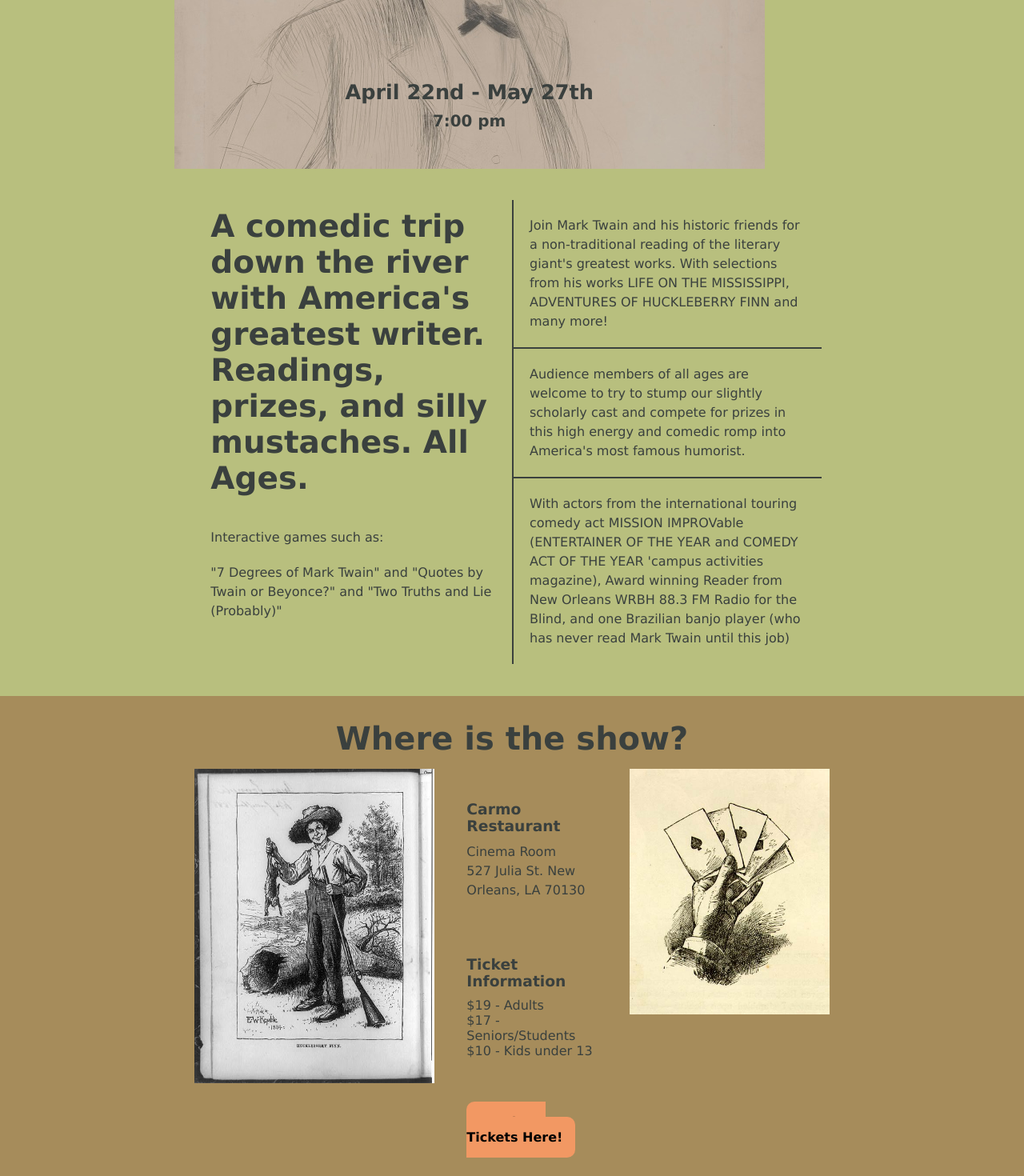
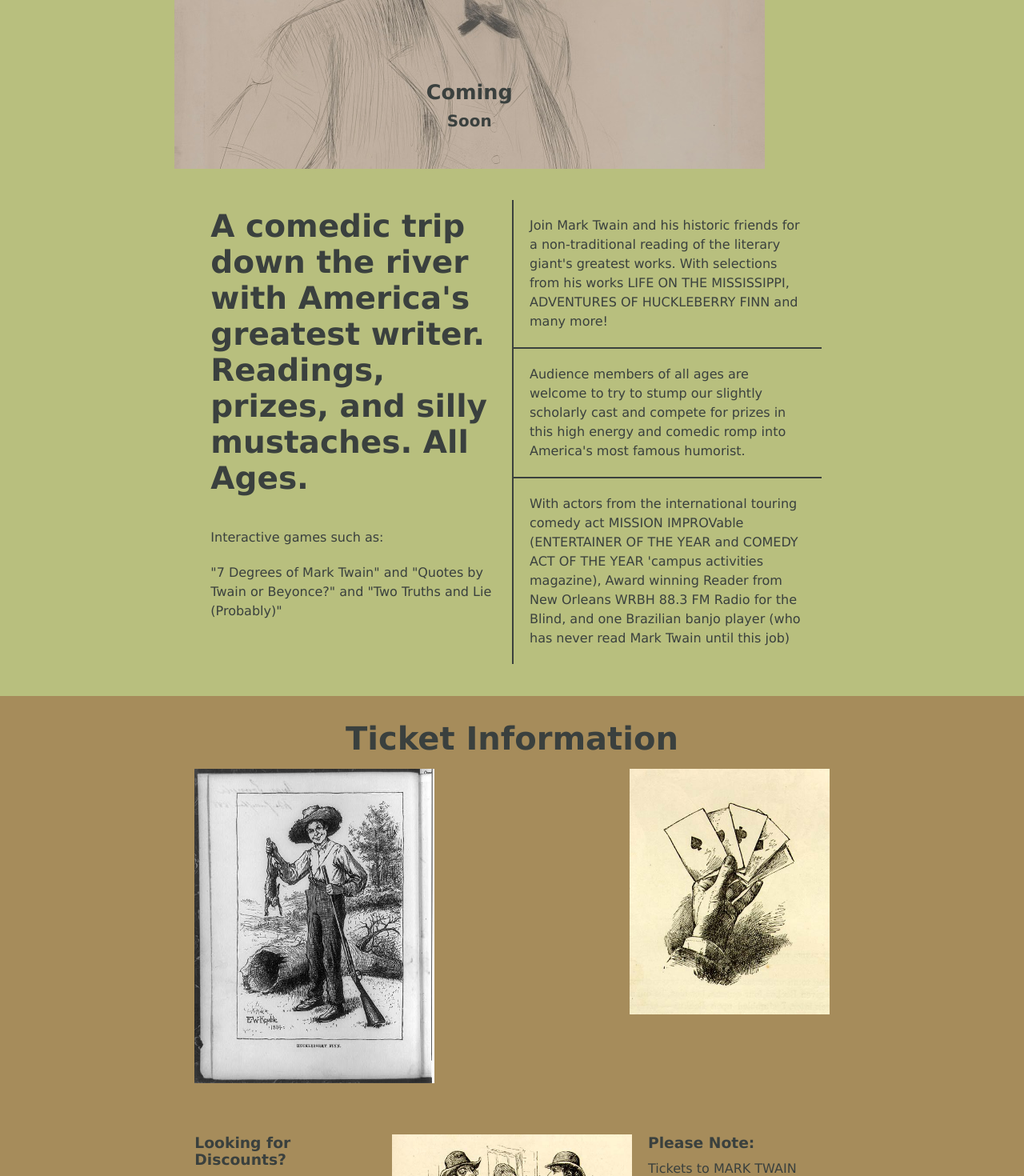
Before and after one commit to LeelooDawn/mark-twain-website, a React (Create React App) app: page / in a window 1280 px wide. Shown: the part 820-2290 px from the top of the page at 80% size. Built offline with nearby package versions, Linux system fonts and the light colour scheme.

Commit message:
New Ticket Changes
New Ticket Changes for a new show

```diff
--- a/src/components/Header.js
+++ b/src/components/Header.js
@@ -68,13 +68,13 @@
           <div className="markTwain">
             <img src={mark} alt="Illustration of Mark Twain" />
             <div className="dates">
-              <h2>April 22nd - May 27th</h2>
-              <h3>7:00 pm</h3>
+              <h2>Coming</h2>
+              <h3>Soon</h3>
             </div>
           </div>
           <div className="mobile-display">
-            <h3>April 22nd - May 27th</h3>
-            <h3>7:00 pm</h3>
+            <h3>Coming</h3>
+            <h3>Soon</h3>
             <img
               src={huckfinn}
               alt="Huckleberry Finn Book Cover"
--- a/src/components/Ticketinfo.js
+++ b/src/components/Ticketinfo.js
@@ -8,7 +8,7 @@
     <div id="buytickets" className="ticket-background">
       <div className="container">
         <div className="about">
-          <h2>Where is the show?</h2>
+          <h2>Ticket Information</h2>
           <div className="ticket-container">
             <div className="huckfinn">
               <img
@@ -18,28 +18,23 @@
               />
             </div>
             <div className="info-container">
-              <div className="restaurantinfo">
-                <h3>Carmo Restaurant</h3>
-                <p>Cinema Room</p>
-                <p>527 Julia St. New Orleans, LA 70130</p>
-              </div>
-              <div className="ticketinformation">
-                <h3>Ticket Information</h3>
-                <ul>
-                  <li>$19 - Adults</li>
-                  <li>$17 - Seniors/Students</li>
-                  <li>$10 - Kids under 13</li>
-                </ul>
+              <div>
+                <script
+                  id="fw_script"
+                  src="https://fourthwalltickets.com/embed.js?v=6"
+                  data-theatre="marktwainmondays"
+                  data-type="shows"
+                  data-view="calendar"
+                ></script>
               </div>
               <div>
-                <a
-                  href="https://www.eventbrite.com/e/mark-twain-mondays-tickets-866674425537?utm-campaign=social&utm-content=attendeeshare&utm-medium=discovery&utm-term=listing&utm-source=cp&aff=ebdsshcopyurl"
-                  target="_blank"
-                  rel="noreferrer"
-                  className="btn"
-                >
-                  Purchase Tickets Here!
-                </a>
+                <script
+                  id="fw_script"
+                  src="https://fourthwalltickets.com/embed.js?v=5"
+                  data-theatre="marktwainmondays"
+                  data-type="shows"
+                  data-view="cards"
+                ></script>
               </div>
             </div>
             <div>
```
Also changed, not shown: 1 other file (tests, documents, lock files or other folders).
